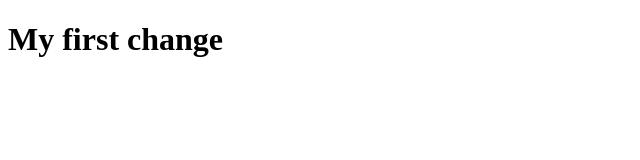
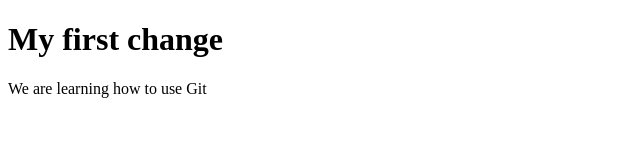
Before and after one commit to arealesramirez/gitBasics, a plain HTML site: page index.html in a window 1280 px wide. Shown: the whole page, without its empty margins (0-640 px from the left). Drawn offline with Linux system fonts and the light colour scheme.

Commit message:
Added a paragraph

```diff
--- a/index.html
+++ b/index.html
@@ -6,6 +6,9 @@
 <body>
 
 <h1>My first change</h1>
+<p>
+    We are learning how to use Git
+</p>
 
 </body>
 </html>
```
